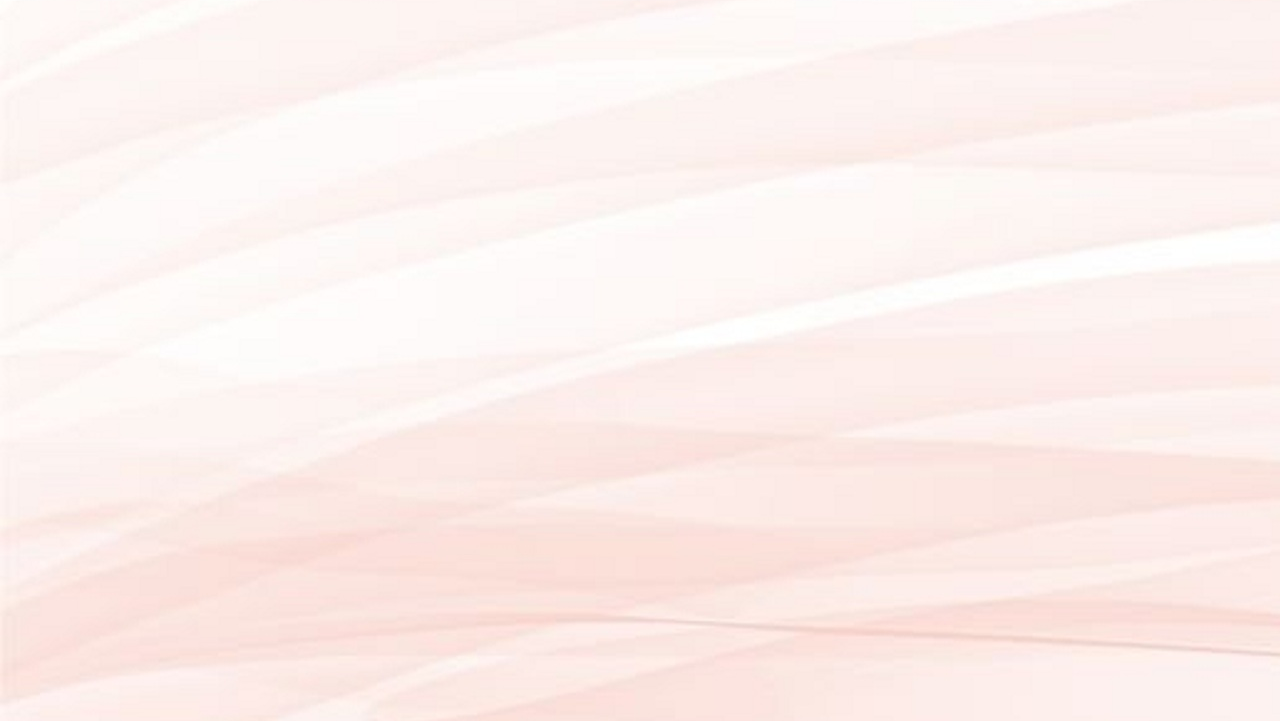
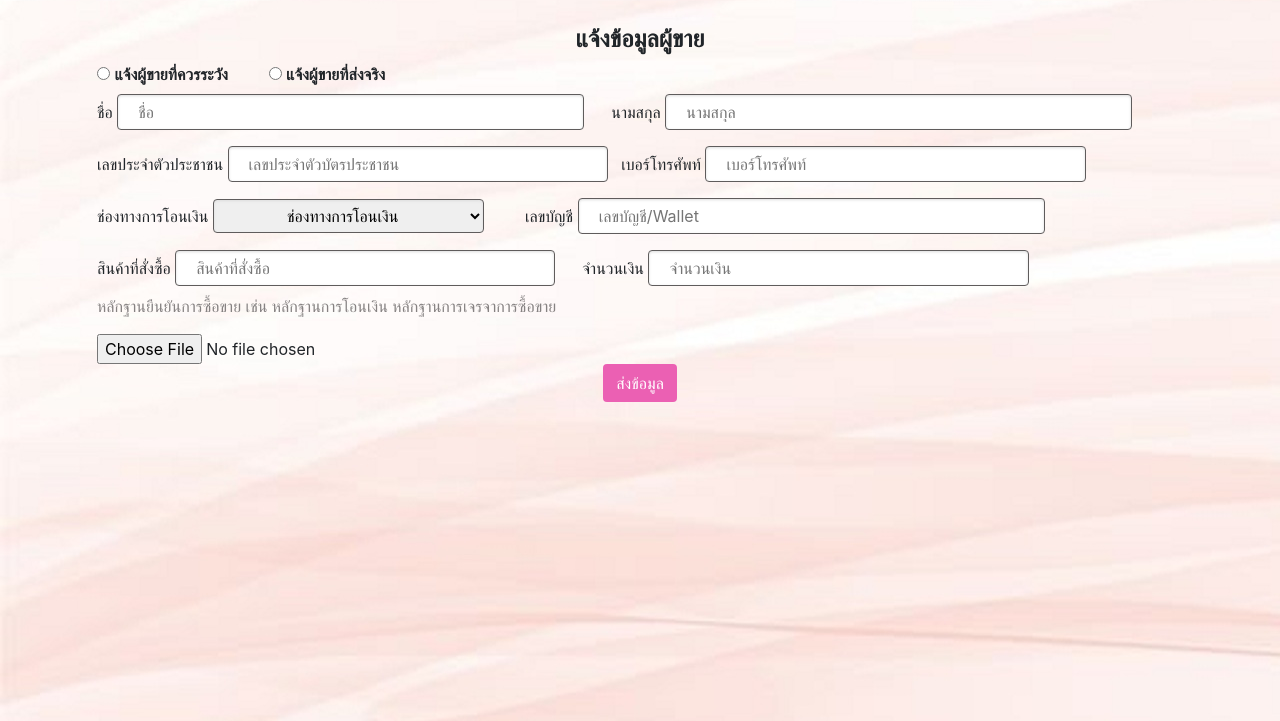
Before and after one commit to sorayapoonpoem/Face2cheats, a plain HTML site: page แจ้งข้อมูล.html in a window 1280 px wide. Shown: the part 79-800 px from the top of the page. Drawn offline with Linux system fonts and the light colour scheme.

Commit message:
UI หน้าแจ้งข้อมูล

```diff
--- a/แจ้งข้อมูล.html
+++ b/แจ้งข้อมูล.html
@@ -4,21 +4,11 @@
 <head>
     <meta charset="UTF-8">
     <meta name="viewport" content="width=device-width, initial-scale=1.0">
-    <title>หน้าหลัก</title>
+    <title>แจ้งข้อมูล</title>
     <link rel="stylesheet" href="./js/bootstrap.min.css">
-    <link rel="stylesheet" href="./js/dataTables.bootstrap4.min.css">
-    <link rel="stylesheet" href="./js/responsive.bootstrap4.min.css">
-    <link rel="stylesheet" href="./js/sweetalert2.min.css">
-    <link rel="stylesheet" href="./js/css.css">
-    <link rel="stylesheet" href="./js/font-awesome.min.css">
     <script src="./js/jquery.min.js"></script>
     <script src="./js/popper.min.js"></script>
     <script src="./js/bootstrap.min.js"></script>
-    <script src="./js/bootbox.min.js"></script>
-    <script src="./js/jquery.dataTables.min.js"></script>
-    <script src="./js/dataTables.bootstrap4.min.js"></script>
-    <script src="./js/dataTables.responsive.min.js"></script>
-    <script src="./js/responsive.bootstrap4.min.js"></script>
     <script src="./js/sweetalert2.all.min.js"></script>
     <style>
         body {
@@ -31,19 +21,84 @@
         }
 
 
+
+        #Fname,
+        #Lname,#account{
+            width: 43%;
+            margin: 8px 0;
+            display: inline-block;
+            border: 1px solid rgb(95, 92, 92);
+            box-shadow: inset 0 1px 3px #ddd;
+            border-radius: 4px;
+            -webkit-box-sizing: border-box;
+            -moz-box-sizing: border-box;
+            box-sizing: border-box;
+            padding-left: 20px;
+            padding-right: 20px;
+            padding-top: 5px;
+            padding-bottom: 5px;
+        }
+        #idcard,#phone,#product,#price{
+            width: 35%;
+            margin: 8px 0;
+            display: inline-block;
+            border: 1px solid rgb(95, 92, 92);
+            box-shadow: inset 0 1px 3px #ddd;
+            border-radius: 4px;
+            -webkit-box-sizing: border-box;
+            -moz-box-sizing: border-box;
+            box-sizing: border-box;
+            padding-left: 20px;
+            padding-right: 20px;
+            padding-top: 5px;
+            padding-bottom: 5px;
+        }
+        #bank{
+            width: 25%;
+            text-align: center;
+            margin: 8px 0;
+            display: inline-block;
+            border: 1px solid rgb(95, 92, 92);
+            box-shadow: inset 0 1px 3px #ddd;
+            border-radius: 4px;
+            -webkit-box-sizing: border-box;
+            -moz-box-sizing: border-box;
+            box-sizing: border-box;
+            padding-left: 20px;
+            padding-right: 20px;
+            padding-top: 5px;
+            padding-bottom: 5px;
+        }
+        #report{
+         text-align: center;
+            background-color: rgb(235, 96, 179);
+            color: white;
+        }
     </style>
 
+<script>
+    $(document).ready(function () {
+        $("#report").click(function () {
+            Swal.fire({
+                title: 'ยืนยันที่จะส่งข้อมูลนี้',
+                icon: 'warning',
 
+                showCloseButton: true,
+                showCancelButton: true,
+                confirmButtonText: '<a style="color:white;" href="./Page1login.html">ตกลง</a>'
+
+        });
+    });
+});
+</script>
 </head>
 
 <body background="./pro/background.jpg" BGPROPERTIES="FIXED">
-
-
     <nav class="navbar navbar-expand-sm navbar-light  sticky-top " style=" background-color: #fadee1;"
         style="text-align: right">
         <div class=" container-fluid">
 
-            <a class="navbar-brand mx-auto" href="#"><img src="pro/logo.PNG"></a>
+            <a class="navbar-brand mx-auto" href="#"><img src="pro/logo.png"></a>
             <button class="navbar-toggler" type="button" data-toggle="collapse" data-target="#navbarResponsive">
                 <span class="navbar-toggler-icon"></span>
             </button>
@@ -52,35 +107,60 @@
                 <ul class="navbar-nav ml-auto">
                     <!-- ml to mr, yeah make sense.. -->
                     <li class="nav-item ">
-                        <a class="nav-link" href="./Page1.html">หน้าหลัก</a>
+                        <a class="nav-link" href="#">หน้าหลัก</a>
+                    </li>
+                    <li class="nav-item" id="navlink">
+                        <a class="nav-link" href="./เกี่ยวกับทีมงานlogin.html">เกี่ยวกับทีมงาน </a>
+                    </li>
+                    <li class="nav-item" id="navlink">
+                        <a class="nav-link" href="./โปรไฟล์ผู้ใช้.html">โปรไฟล์ผู้ใช้ </a>
+                    </li>
+                    <li class="nav-item" id="navlink">
+                        <a class="nav-link" href="./Page1.html">ออกจากระบบ</a>
                     </li>
 
-                    <li class="nav-item" id="navlink">
-                        <a class="nav-link" href="./เกี่ยวกับทีมงาน.html">เกี่ยวกับทีมงาน </a>
-                    </li>
-                    <li class="nav-item" id="navlink">
-                        <button type="button" id="loginreport" class="btn">แจ้งข้อมูลผู้ขาย</button>
-
-                    </li>
-                    <li class="nav-item" id="navlink">
-                        <button type="button" id="login" class="btn">เข้าสู่ระบบ</button>
-
-                    </li>
-                    <li class="nav-item" id="navlink">
-                        |
-                    </li>
-                    <li class="nav-item" id="navlink">
-                        <a class="nav-link" href="./register.html"><u>สมัครสมาชิก</u></a>
-                    </li>
                 </ul>
             </div>
         </div>
     </nav>
 
+    <!-- เนื้อหา -->
+    <div class="container my-3">
+        <table class="table table-borderless">
+
+            <tbody>
+                <tr>
+                    <td>
+                        <h4 style="text-align: center;"><b>แจ้งข้อมูลผู้ขาย</b></h4>
+                            <input type="radio" name="report" id="bad"> <b>แจ้งผู้ขายที่ควรระวัง</b>&nbsp;&nbsp;&nbsp;&nbsp;&nbsp;&nbsp;&nbsp;&nbsp;
+                            <input type="radio" name="report" id="good"> <b>แจ้งผู้ขายที่ส่งจริง</b><br>
+                            ชื่อ <input type="text" id="Fname" placeholder="ชื่อ">&nbsp;&nbsp;&nbsp;&nbsp;&nbsp;
+                            นามสกุล <input type="text" id="Lname" placeholder="นามสกุล"><br>
+                            เลขประจำตัวประชาชน <input type="text" id="idcard" placeholder="เลขประจำตัวบัตรประชาชน">&nbsp;&nbsp;
+                            เบอร์โทรศัพท์ <input type="text" id="phone" placeholder="เบอร์โทรศัพท์ "><br>
+                            ช่องทางการโอนเงิน <select name="หมวดหมู่" id="bank">
+                                <option >ช่องทางการโอนเงิน</option>
+                                <option value="ธนาคาร">บัญชีธนาคาร</option>
+                                <option value="True Wallet ">True Wallet </option>
+                                <option value="Prompt Pay ">Prompt Pay </option>
+                                <option value="Air Pay ">Air Pay </option>
+                            </select>&nbsp;&nbsp;&nbsp;&nbsp;&nbsp;&nbsp;&nbsp;&nbsp;
+                            เลขบัญชี <input type="text" id="account" placeholder="เลขบัญชี/Wallet"><br>
+                            สินค้าที่สั่งซื้อ <input type="text" id="product" placeholder="สินค้าที่สั่งซื้อ">&nbsp;&nbsp;&nbsp;&nbsp;&nbsp;
+                            จำนวนเงิน <input type="text" id="price" placeholder="จำนวนเงิน "><br>
+                            <p style="color: rgb(134, 130, 130);">หลักฐานยืนยันการซื้อขาย เช่น หลักฐานการโอนเงิน หลักฐานการเจรจาการซื้อขาย</p>
+                            <form id="formUpload" method="POST" enctype="multipart/form-data">
+                                <input type="file" name="fileUpload">
+                            </form>
+                            <p style="text-align: center;"><button type="button" id="report" class="btn ">
+                                <a style="color: white;" >ส่งข้อมูล</a></button></p>
+                    </td>
 
 
+            </tbody>
+        </table>
 
-
+    </div>
 </body>
 
 </html>
```
